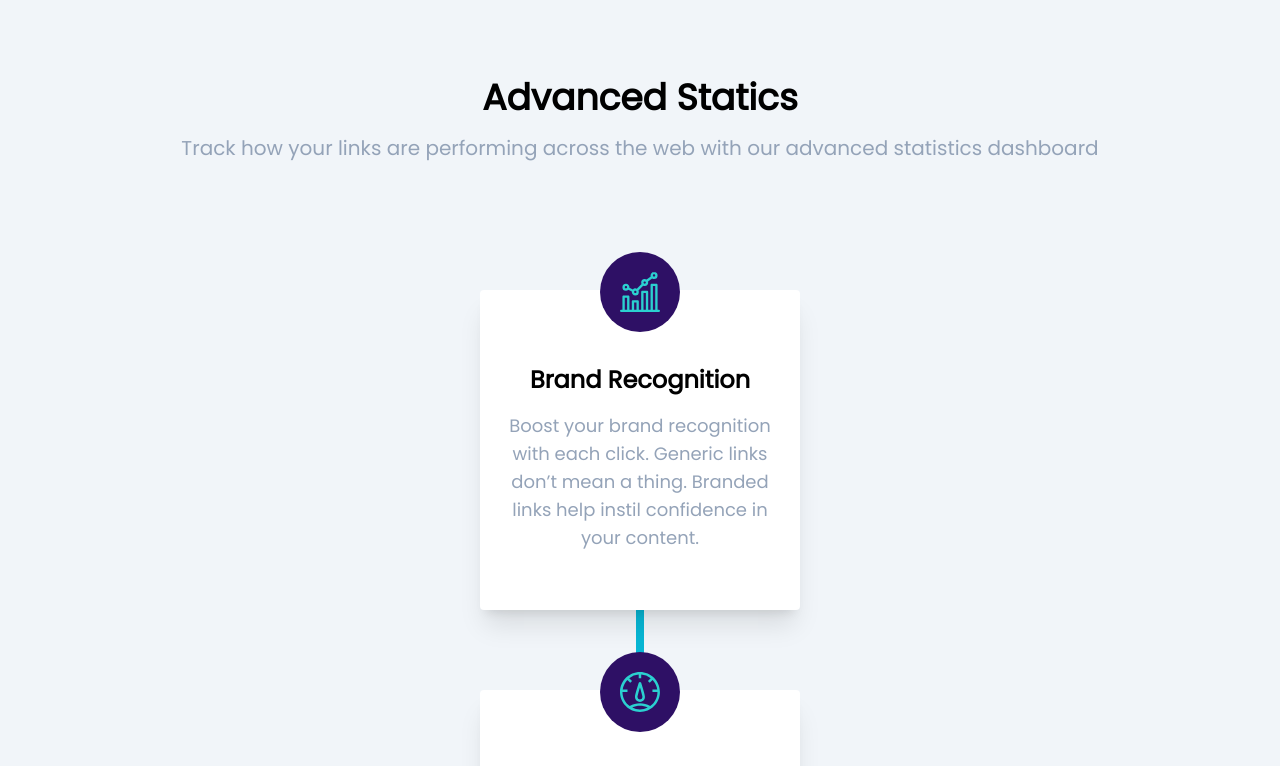
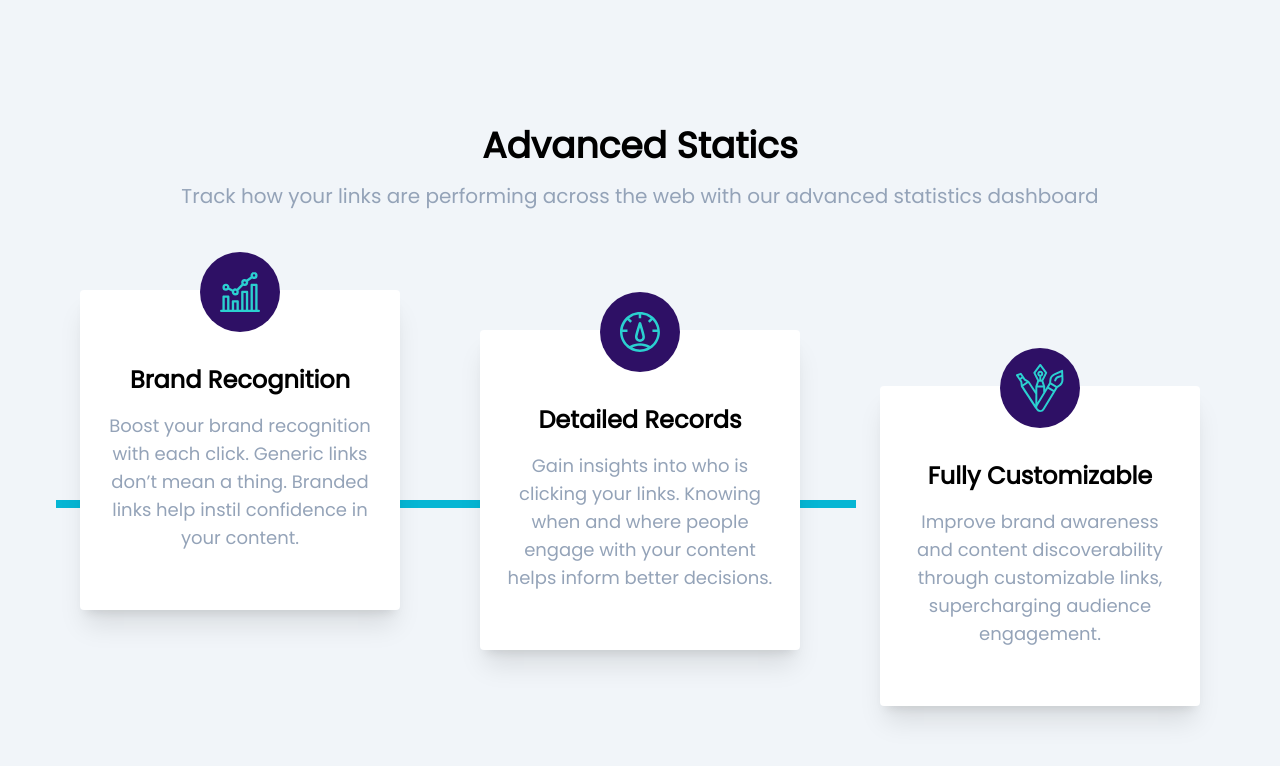
Before and after one commit to JulianOviedo/url-shortly, a React (Vite) app: page / in a window 1280 px wide. Shown: the part 860-1626 px from the top of the page. Built offline with nearby package versions, Linux system fonts and the light colour scheme.

Commit message:
more design desktop styles

```diff
--- a/src/App.tsx
+++ b/src/App.tsx
@@ -55,7 +55,7 @@ function App () {
             <IlustrationWorking />
           </figure>
 
-          <div className='p-4 mt-10 flex flex-col items-center md:items-start md:text-start md:w-[50%] md:mt-0'>
+          <div className='p-4 mt-10 text-center flex flex-col items-center md:items-start md:text-start md:w-[50%] md:mt-0'>
             <h1 className='font-bold text-5xl'>More than just shorter links</h1>
             <p className='text-xl mt-4 text-slate-400'>Build your brand's recognition and get detailed insights on how your links are performing. </p>
             <button onClick={handleGetStarted} className='bg-cyan-500 text-white p-4 px-12 rounded-full mt-6 cursor-pointer active:bg-cyan-200'>Get Started</button>
@@ -79,32 +79,35 @@ function App () {
           {(shortUrls.length > 0) &&
             <ShortUrlModal responseApi={shortUrls} />}
 
-          <section className='my-20 md:mx-44 md:my-32'>
+          <section className='my-20 md:mx-44 md:my-32 lg:my-44'>
             <h1 className='font-black text-4xl text-center'>Advanced Statics</h1>
             <p className='text-center text-xl mt-4 text-slate-400'>Track how your links are performing across the web with our advanced statistics dashboard</p>
           </section>
 
+          <section className='flex flex-col gap-20 lg:flex-row lg:justify-center'>
+            <div className='lg:-mt-24'>
               <BenefitCard
                 title='Brand Recognition'
                 description='Boost your brand recognition with each click. Generic links don’t mean a thing. Branded links help instil confidence in your content.'
                 image='/icons/icon-brand-recognition.svg'
               />
-          <div className='flex justify-center items-center relative -z-10'>
-            <div className='h-48 w-2 bg-cyan-500 absolute -z-10' />
             </div>
+            <div className='absolute top-[50%] left-[49.8%] lg:top-[70%] lg:left-14 -z-10'>
+              <div className='h-[800px] w-2 lg:h-2 lg:w-[800px] bg-cyan-500 absolute -z-10' />
+            </div>
+            <div className='lg:-mt-14'>
               <BenefitCard
                 title='Detailed Records'
                 description='Gain insights into who is clicking your links. Knowing when and where people engage with your content helps inform better decisions.'
                 image='/icons/icon-detailed-records.svg'
               />
-          <div className='flex justify-center items-center relative -z-10'>
-            <div className='h-48 w-2 bg-cyan-500 absolute -z-10' />
             </div>
             <BenefitCard
               title='Fully Customizable'
               description='Improve brand awareness and content discoverability through customizable links, supercharging audience engagement.'
               image='/icons/icon-fully-customizable.svg'
             />
+          </section>
         </section>
 
         <Footer />
--- a/src/components/BenefitsCard.tsx
+++ b/src/components/BenefitsCard.tsx
@@ -7,7 +7,7 @@ interface BenefitCardProps {
 
 export const BenefitCard = ({ title, description, image }: BenefitCardProps) => {
   return (
-    <div className='flex justify-center items-center mb-20'>
+    <div className='flex justify-center items-center'>
       <article className='w-80 h-80 flex flex-col  rounded bg-white-200 justify-center items-center p-6 text-center bg-white shadow-xl'>
         <div className='bg-violet-950 rounded-full w-20 h-20 flex justify-center items-center -mt-24'>
           <img src={image} alt='Benefício' />
--- a/src/components/ShortUrlModal.tsx
+++ b/src/components/ShortUrlModal.tsx
@@ -40,13 +40,13 @@ export const ShortUrlModal = ({ responseApi }: ShortUrlModalProps) => {
           }
 
           return (
-            <div key={shortUrls.code} className='flex flex-col bg-slate-300 m-4 rounded p-2 md:m-6 overflow-scroll gap-2 justify-center items-center text-center z-10'>
+            <div key={shortUrls.code} className='flex flex-col bg-slate-300 m-4 rounded p-2 md:m-6 overflow-scroll gap-2 justify-center items-center text-center z-10 md:flex-row md:justify-between md:px-4'>
               <span>
                 {shortUrls.original_link.length > 30
                   ? `${shortUrls.original_link.slice(0, 30)}...`
                   : shortUrls?.original_link ?? ''}
               </span>
-              <div className='flex flex-col gap-2 text-center items-center'>
+              <div className='flex flex-col gap-2 text-center items-center md:flex-row md:gap-8'>
                 <p ref={(ref) => (shortUrlRefs.current[index] = ref)} className='text-cyan-500'>
                   {shortUrls?.full_share_link}
                 </p>
```
Lines whose indentation alone changed are shown as unchanged.
